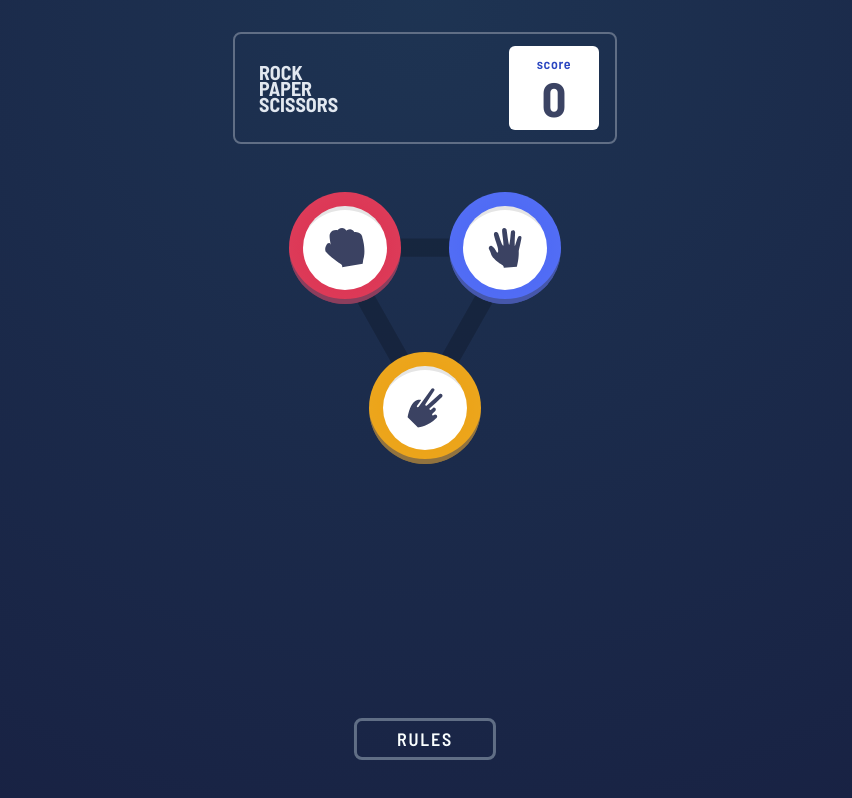
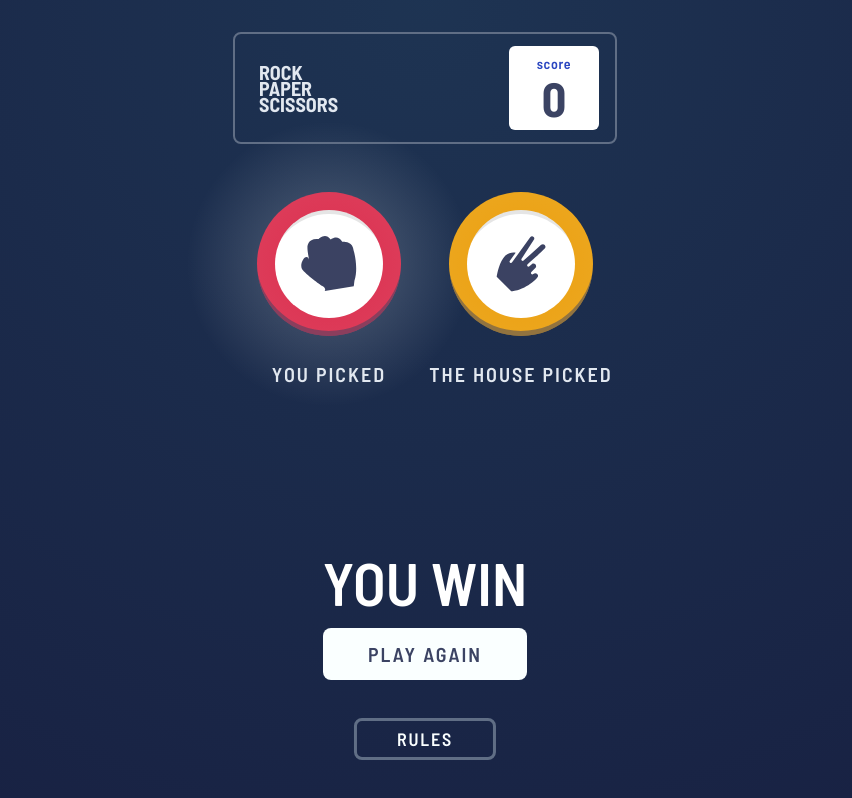
Before and after one commit to teziovsky/rock-paper-scissors, a SvelteKit app: page / in a window 1280 px wide. Shown: the whole page, without its empty margins (215-1067 px from the left). Built offline with nearby package versions, Linux system fonts and the light colour scheme.

Commit message:
feat: add desktop styles TEZ-95

```diff
--- a/src/components/Button.svelte
+++ b/src/components/Button.svelte
@@ -30,7 +30,7 @@
 	out:fade={{ duration: 500 }}
 	class={`${
 		colorVariants[color]
-	} absolute shadow-button-outer transition-all duration-200 enabled:hover:rotate-45 enabled:hover:-translate-y-4 enabled:focus:-translate-y-4 enabled:focus-within:rotate-45 enabled:focus-within:-translate-y-6 shadow-dark/50 flex items-center justify-center w-28 h-28 rounded-full after:content-[''] after:w-3/4 after:h-3/4 enabled:focus-within:outline-dashed enabled:focus-within:outline-font enabled:focus-within:outline-offset-4 enabled:focus-within:outline-4 after:absolute after:shadow-button-inner after:shadow-black/10 after:rounded-full after:bg-white after:z-10 after:block before:content-[''] before:w-[200%] before:h-[200%] before:absolute before:rounded-full before:transition-opacity before:-z-10 before:pointer-events-none before:delay-150 before:bg-winner-gradient ${
+	} absolute shadow-button-outer transition-all duration-200 enabled:hover:rotate-45 enabled:hover:-translate-y-4 enabled:focus:-translate-y-4 enabled:focus-within:rotate-45 enabled:focus-within:-translate-y-6 shadow-dark/50 flex items-center justify-center w-28 sm:w-36 h-28 sm:h-36 rounded-full after:content-[''] after:w-3/4 after:h-3/4 enabled:focus-within:outline-dashed enabled:focus-within:outline-font enabled:focus-within:outline-offset-4 enabled:focus-within:outline-4 after:absolute after:shadow-button-inner after:shadow-black/10 after:rounded-full after:bg-white after:z-10 after:block before:content-[''] before:w-[200%] before:h-[200%] before:absolute before:rounded-full before:transition-opacity before:-z-10 before:pointer-events-none before:delay-150 before:bg-winner-gradient ${
 		winner ? 'before:opacity-100' : 'before:opacity-0'
 	} ${className || ''}`}
 	disabled={chosen}
@@ -39,7 +39,7 @@
 >
 	{#if color === 'paper'}
 		<svg
-			class="relative z-20 w-10 h-10"
+			class="relative z-20 w-10 sm:w-14 h-10 sm:h-14"
 			xmlns="http://www.w3.org/2000/svg"
 			width="49"
 			height="59"
@@ -52,7 +52,7 @@
 		</svg>
 	{:else if color === 'scissors'}
 		<svg
-			class="relative z-20 w-10 h-10"
+			class="relative z-20 w-10 sm:w-14 h-10 sm:h-14"
 			xmlns="http://www.w3.org/2000/svg"
 			viewBox="0 0 51 58"
 			width="51"
@@ -65,7 +65,7 @@
 		</svg>
 	{:else if color === 'rock'}
 		<svg
-			class="relative z-20 w-10 h-10"
+			class="relative z-20 w-10 sm:w-14 h-10 sm:h-14"
 			xmlns="http://www.w3.org/2000/svg"
 			viewBox="0 0 48 48"
 			width="48"
--- a/src/routes/+page.svelte
+++ b/src/routes/+page.svelte
@@ -6,10 +6,10 @@
 	import { fireConfetti, getWinner, randomizeButton } from '$utils';
 
 	let score = 0;
-	let result: 'player' | 'computer' | 'draw' | undefined = undefined;
-	let roundStarted: boolean = false;
-	let playerChosenButton: Options | undefined = undefined;
-	let computerChosenButton: Options | undefined = undefined;
+	let result: 'player' | 'computer' | 'draw' | undefined = 'player';
+	let roundStarted: boolean = true;
+	let playerChosenButton: Options | undefined = 'rock';
+	let computerChosenButton: Options | undefined = 'scissors';
 
 	function handleGameButtonClick(event: CustomEvent) {
 		roundStarted = true;
@@ -20,7 +20,6 @@
 			result = getWinner(playerChosenButton, computerChosenButton);
 			if (result === 'player') {
 				score++;
-
 				fireConfetti();
 			} else if (result === 'computer') {
 				score--;
@@ -38,12 +37,12 @@
 
 <Header {score} />
 
-<div class="relative w-80 h-80">
+<div class="relative w-80 sm:w-96 h-80 sm:h-96">
 	<!-- Lines behind buttons -->
 	{#if !Boolean(playerChosenButton)}
 		<svg
 			transition:fade={{ duration: 400 }}
-			class="absolute w-48 h-48 transition-opacity duration-1000 -translate-x-1/2 -translate-y-1/2 top-1/2 left-1/2"
+			class="absolute w-48 sm:w-60 h-48 sm:h-60 transition-opacity duration-1000 -translate-x-1/2 -translate-y-1/2 top-1/2 left-1/2"
 			viewBox="0 0 313 278"
 			width="313"
 			height="278"
@@ -107,7 +106,7 @@
 		<div
 			in:fade={{ duration: 500, delay: 250 }}
 			out:fade={{ duration: 0, delay: 0 }}
-			class="absolute -translate-x-1/2 rounded-full bg-dark-slate-gray top-[38px] left-3/4 w-[84px] h-[84px]"
+			class="absolute -translate-x-1/2 rounded-full bg-dark-slate-gray top-[38px] sm:top-[42px] left-3/4 w-[84px] sm:w-[108px] sm:h-[108px] h-[84px]"
 		/>
 	{/if}
 
@@ -116,14 +115,14 @@
 		<p
 			in:fade={{ duration: 250, delay: 1000 }}
 			out:fade={{ duration: 100 }}
-			class="absolute text-sm tracking-widest uppercase -translate-x-1/2 whitespace-nowrap top-40 left-1/4"
+			class="absolute text-sm tracking-widest uppercase -translate-x-1/2 whitespace-nowrap sm:text-xl top-40 sm:top-48 left-1/4"
 		>
 			you picked
 		</p>
 		<p
 			in:fade={{ duration: 250, delay: 1000 }}
 			out:fade={{ duration: 100 }}
-			class="absolute text-sm tracking-widest uppercase -translate-x-1/2 whitespace-nowrap left-3/4 top-40"
+			class="absolute text-sm tracking-widest uppercase -translate-x-1/2 whitespace-nowrap left-3/4 top-40 sm:top-48 sm:text-xl"
 		>
 			the house picked
 		</p>
```
